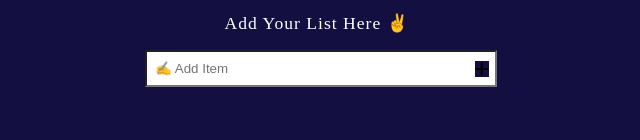
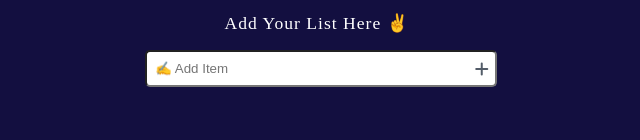
Before and after one commit to muktinathrajbanshi/reactFiveProject, a React (Create React App) app: page / in a window 1280 px wide. Shown: the part 159-299 px from the top of the page, without its empty margins (339-979 px from the left). Built offline with nearby package versions, Linux system fonts and the light colour scheme.

Commit message:
styling is continue for my third project

```diff
--- a/src/component/todoreact/style.css
+++ b/src/component/todoreact/style.css
@@ -3,6 +3,10 @@
   padding: 0;
   box-sizing: border-box;
   background-color: #130f40;
+}
+
+:root {
+  --text-color: #535c68;
 }
 
 .main-div {
@@ -48,8 +52,16 @@
   height: 2.3rem;
   padding-left: 0.5rem;
   background-color: #fff;
+  color: var(--text-color);
+  border-radius: 5px;
+  -webkit-border-radius: 5px;
+  -moz-border-radius: 5px;
+  -ms-border-radius: 5px;
+  -o-border-radius: 5px;
 }
 
 .addItems i {
   margin-left: -1.4rem;
+  background-color: #fff;
+  color: var(--text-color);
 }
```
